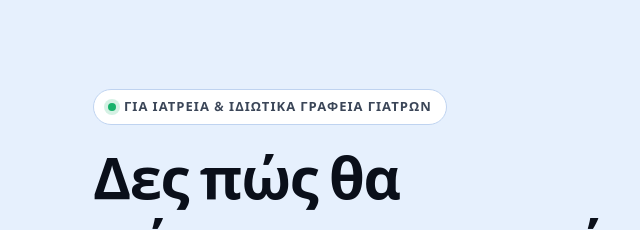
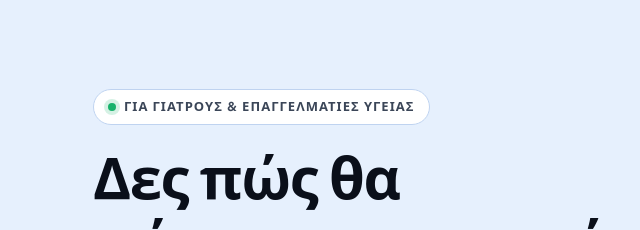
Before and after one commit to astrawins/clinicgrowth, a plain HTML site: page system/index.html in a window 1280 px wide. Shown: the part 101-331 px from the top of the page, 3-643 px from the left. Drawn offline with Linux system fonts and the light colour scheme.

Commit message:
system: «Για γιατρούς & επαγγελματίες υγείας»
Co-Authored-By: Claude Opus 5.5 <noreply@anthropic.com>

```diff
--- a/system/index.html
+++ b/system/index.html
@@ -313,7 +313,7 @@ dialog[open]{animation:pop .28s cubic-bezier(.2,.9,.3,1.2)}
   <div class="wrap">
     <div class="hero-grid">
       <div class="hero-copy">
-        <span class="eyebrow rise d1"><span class="dot"></span>Για ιατρεία &amp; ιδιωτικά γραφεία γιατρών</span>
+        <span class="eyebrow rise d1"><span class="dot"></span>Για γιατρούς &amp; επαγγελματίες υγείας</span>
         <h1 class="rise d2">Δες πώς θα φέρουμε το ιατρείο σου <span class="hl">στις πρώτες θέσεις</span> στο <span class="ul u1">Google<svg viewBox="0 0 100 12" preserveAspectRatio="none" aria-hidden="true"><path vector-effect="non-scaling-stroke" d="M2 9 C 30 3, 70 2, 98 6"/></svg></span> και στο <span class="ul u2">ChatGPT<svg viewBox="0 0 100 12" preserveAspectRatio="none" aria-hidden="true"><path vector-effect="non-scaling-stroke" d="M2 7 C 25 11, 60 3, 98 8"/></svg></span> στην περιοχή σου</h1>
         <p class="lede rise d3">Ένα ολοκληρωμένο σύστημα που φέρνει νέους ασθενείς κάθε μήνα, αυτόματα. Δες το σύντομο βίντεο.</p>
 
```
